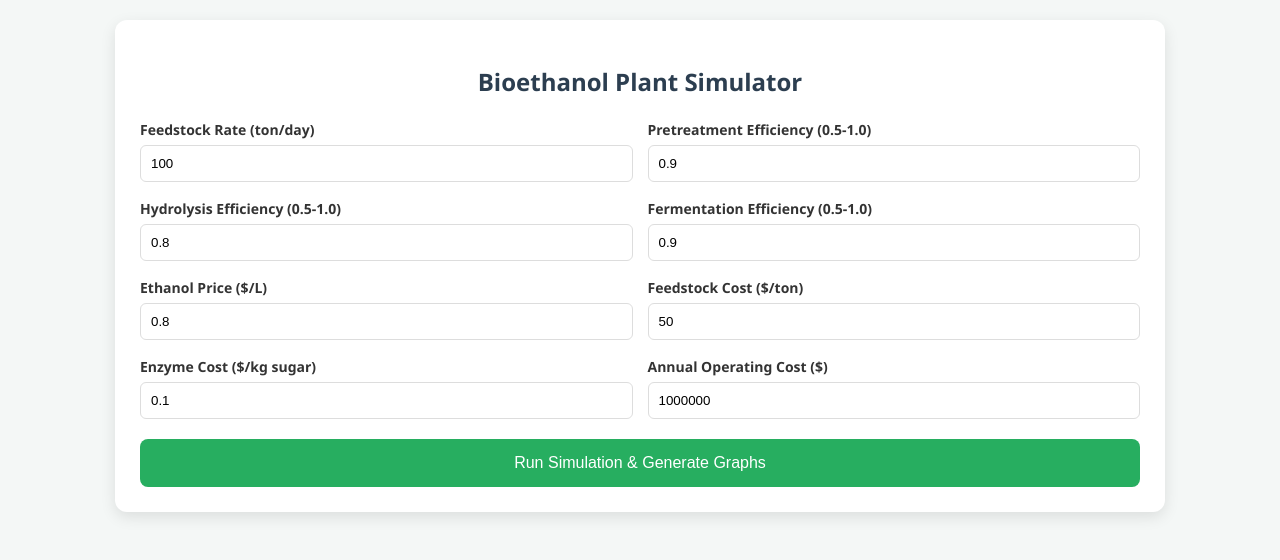
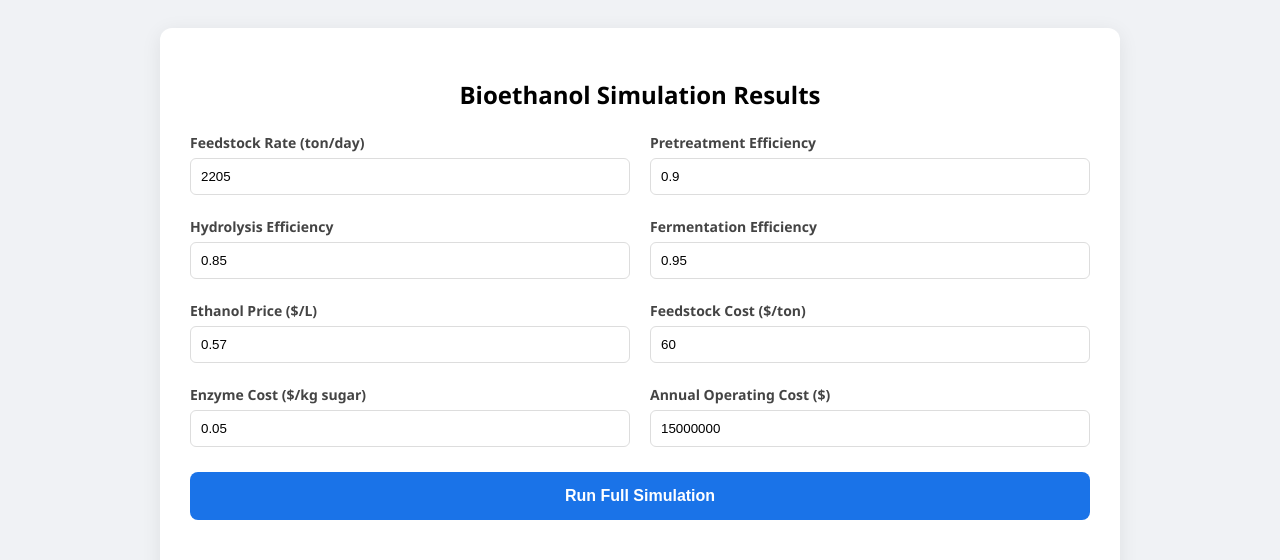
Before and after one commit to Abdulrahmanibrahimsaid/project, a Flask app: page / in a window 1280 px wide. Shown: the top 560 px of the page. Before the commit the page ends 517 px from the top, so only its background shows below. Run offline with Flask 3, Linux system fonts and the light colour scheme.

Commit message:
Update index.html

```diff
--- a/templates/index.html
+++ b/templates/index.html
@@ -6,46 +6,51 @@
     <title>Bioethanol Industrial Simulator</title>
     <script src="https://cdn.jsdelivr.net/npm/chart.js"></script>
     <style>
-        body { font-family: 'Segoe UI', sans-serif; background: #f4f7f6; margin: 0; padding: 20px; }
-        .container { max-width: 1000px; margin: auto; background: white; padding: 25px; border-radius: 12px; box-shadow: 0 5px 15px rgba(0,0,0,0.1); }
-        .grid { display: grid; grid-template-columns: 1fr 1fr; gap: 15px; }
-        label { font-weight: bold; font-size: 14px; color: #333; }
+        body { font-family: 'Segoe UI', sans-serif; background: #f0f2f5; padding: 20px; }
+        .container { max-width: 900px; margin: auto; background: white; padding: 30px; border-radius: 12px; box-shadow: 0 4px 20px rgba(0,0,0,0.08); }
+        .grid { display: grid; grid-template-columns: 1fr 1fr; gap: 20px; }
+        label { font-weight: bold; font-size: 14px; color: #444; }
         input { width: 100%; padding: 10px; margin-top: 5px; border: 1px solid #ddd; border-radius: 6px; box-sizing: border-box; }
-        button { background: #27ae60; color: white; padding: 15px; border: none; border-radius: 8px; width: 100%; font-size: 16px; cursor: pointer; margin-top: 20px; }
-        .results-section { margin-top: 30px; display: none; }
-        .stats { display: grid; grid-template-columns: 1fr 1fr; gap: 10px; background: #e8f6ef; padding: 15px; border-radius: 8px; }
-        .chart-box { margin-top: 30px; height: 400px; }
+        button { background: #1a73e8; color: white; padding: 15px; border: none; border-radius: 8px; width: 100%; font-size: 16px; font-weight: bold; cursor: pointer; margin-top: 25px; transition: 0.3s; }
+        button:hover { background: #1557b0; }
+
+        .results-card { margin-top: 30px; display: none; background: #ffffff; border: 1px solid #e0e0e0; border-radius: 10px; padding: 20px; }
+        .results-header { border-bottom: 2px solid #1a73e8; margin-bottom: 15px; color: #1a73e8; }
+        .result-row { display: flex; justify-content: space-between; padding: 10px 0; border-bottom: 1px solid #f0f0f0; }
+        .result-row:last-child { border: none; font-size: 1.2em; color: #2e7d32; font-weight: bold; }
+
+        .chart-box { margin-top: 40px; height: 400px; }
     </style>
 </head>
 <body>
+
 <div class="container">
-    <h2 style="text-align: center; color: #2c3e50;">Bioethanol Plant Simulator</h2>
+    <h2 style="text-align: center;">Bioethanol Simulation Results</h2>
     <div class="grid">
-        <div><label>Feedstock Rate (ton/day)</label><input type="number" id="feed_rate" value="100"></div>
-        <div><label>Pretreatment Efficiency (0.5-1.0)</label><input type="number" id="pretreat_eff" step="0.01" value="0.9"></div>
-        <div><label>Hydrolysis Efficiency (0.5-1.0)</label><input type="number" id="hydroly_eff" step="0.01" value="0.8"></div>
-        <div><label>Fermentation Efficiency (0.5-1.0)</label><input type="number" id="ferment_eff" step="0.01" value="0.9"></div>
-        <div><label>Ethanol Price ($/L)</label><input type="number" id="eth_price" step="0.01" value="0.8"></div>
-        <div><label>Feedstock Cost ($/ton)</label><input type="number" id="feed_cost" value="50"></div>
-        <div><label>Enzyme Cost ($/kg sugar)</label><input type="number" id="enzyme_cost" step="0.01" value="0.1"></div>
-        <div><label>Annual Operating Cost ($)</label><input type="number" id="annual_operating_cost" value="1000000"></div>
+        <div><label>Feedstock Rate (ton/day)</label><input type="number" id="feed_rate" value="2205"></div>
+        <div><label>Pretreatment Efficiency</label><input type="number" id="pretreat_eff" step="0.01" value="0.9"></div>
+        <div><label>Hydrolysis Efficiency</label><input type="number" id="hydroly_eff" step="0.01" value="0.85"></div>
+        <div><label>Fermentation Efficiency</label><input type="number" id="ferment_eff" step="0.01" value="0.95"></div>
+        <div><label>Ethanol Price ($/L)</label><input type="number" id="eth_price" step="0.01" value="0.57"></div>
+        <div><label>Feedstock Cost ($/ton)</label><input type="number" id="feed_cost" value="60"></div>
+        <div><label>Enzyme Cost ($/kg sugar)</label><input type="number" id="enzyme_cost" step="0.01" value="0.05"></div>
+        <div><label>Annual Operating Cost ($)</label><input type="number" id="annual_operating_cost" value="15000000"></div>
     </div>
-    <button onclick="calculate()">Run Simulation & Generate Graphs</button>
 
-    <div id="resultsSection" class="results-section">
-        <h3>=== Simulation Results ===</h3>
-        <div class="stats" id="statsOutput"></div>
+    <button onclick="runSimulation()">Run Full Simulation</button>
 
-        <div class="chart-box"><canvas id="effChart"></canvas></div>
-        <div class="chart-box"><canvas id="feedEthChart"></canvas></div>
-        <div class="chart-box"><canvas id="feedProfitChart"></canvas></div>
+    <div id="resultsCard" class="results-card">
+        <div class="results-header"><h3>=== Simulation Results ===</h3></div>
+        <div id="resultsList"></div>
     </div>
+
+    <div class="chart-box"><canvas id="effChart"></canvas></div>
 </div>
 
 <script>
-let charts = {};
+let myChart = null;
 
-async function calculate() {
+async function runSimulation() {
     const data = {};
     document.querySelectorAll('input').forEach(i => data[i.id] = i.value);
 
@@ -56,47 +61,41 @@ async function calculate() {
     });
     const res = await response.json();
 
-    document.getElementById('resultsSection').style.display = 'block';
+    if(res.error) { alert("Error: " + res.error); return; }
 
-    // عرض الأرقام
-    const s = res.main;
-    document.getElementById('statsOutput').innerHTML = `
-        <div>Dry Biomass: <b>${s.dry_biomass.toLocaleString()} ton/day</b></div>
-        <div>Total Sugars: <b>${s.total_sugar_kg.toLocaleString()} kg/day</b></div>
-        <div>Ethanol Production: <b>${s.ethanol_L.toLocaleString()} L/day</b></div>
-        <div>Daily Profit: <b style="color:green">$${s.daily_profit.toLocaleString()}</b></div>
+    const card = document.getElementById('resultsCard');
+    const list = document.getElementById('resultsList');
+    card.style.display = 'block';
+
+    const m = res.main;
+    list.innerHTML = `
+        <div class="result-row"><span>Dry Biomass:</span> <b>${m.dry_biomass.toLocaleString(undefined, {minimumFractionDigits: 2})} ton/day</b></div>
+        <div class="result-row"><span>Total Sugars:</span> <b>${m.total_sugar_kg.toLocaleString(undefined, {minimumFractionDigits: 2})} kg/day</b></div>
+        <div class="result-row"><span>Fermentable Sugar:</span> <b>${m.fermentable_sugar_kg.toLocaleString(undefined, {minimumFractionDigits: 2})} kg/day</b></div>
+        <div class="result-row"><span>Ethanol Production:</span> <b>${m.ethanol_L.toLocaleString(undefined, {minimumFractionDigits: 2})} L/day</b></div>
+        <div class="result-row"><span>Ethanol Mass:</span> <b>${m.ethanol_kg.toLocaleString(undefined, {minimumFractionDigits: 2})} kg/day</b></div>
+        <div class="result-row"><span>Daily Revenue:</span> <b>$${m.daily_revenue.toLocaleString(undefined, {minimumFractionDigits: 2})}</b></div>
+        <div class="result-row"><span>Total Daily Cost:</span> <b>$${m.total_daily_cost.toLocaleString(undefined, {minimumFractionDigits: 2})}</b></div>
+        <div class="result-row"><span>Daily Profit:</span> <b>$${m.daily_profit.toLocaleString(undefined, {minimumFractionDigits: 2})}</b></div>
     `;
 
-    // رسم البياني 1: Efficiencies
-    renderChart('effChart', res.sens_eff.labels, [
-        {label: 'Pretreatment', data: res.sens_eff.pretreat, borderColor: 'red'},
-        {label: 'Hydrolysis', data: res.sens_eff.hydroly, borderColor: 'blue'},
-        {label: 'Fermentation', data: res.sens_eff.ferment, borderColor: 'green'}
-    ], 'Efficiency (%)', 'Daily Profit ($)');
-
-    // رسم البياني 2: Feed vs Ethanol
-    renderChart('feedEthChart', res.sens_feed.labels, [
-        {label: 'Ethanol Production', data: res.sens_feed.ethanol, borderColor: 'blue'}
-    ], 'Feedstock Rate (ton/day)', 'Ethanol (L/day)');
-
-    // رسم البياني 3: Feed vs Profit
-    renderChart('feedProfitChart', res.sens_feed.labels, [
-        {label: 'Daily Profit', data: res.sens_feed.profit, borderColor: 'orange'}
-    ], 'Feedstock Rate (ton/day)', 'Daily Profit ($)');
-}
-
-function renderChart(id, labels, datasets, xTitle, yTitle) {
-    if (charts[id]) charts[id].destroy();
-    charts[id] = new Chart(document.getElementById(id), {
+    // رسم البياني
+    const ctx = document.getElementById('effChart').getContext('2d');
+    if (myChart) myChart.destroy();
+    myChart = new Chart(ctx, {
         type: 'line',
-        data: { labels: labels.map(l => l.toFixed(1)), datasets: datasets },
+        data: {
+            labels: res.sens_eff.labels,
+            datasets: [
+                {label: 'Pretreatment', data: res.sens_eff.pretreat, borderColor: 'red', fill: false},
+                {label: 'Hydrolysis', data: res.sens_eff.hydroly, borderColor: 'blue', fill: false},
+                {label: 'Fermentation', data: res.sens_eff.ferment, borderColor: 'green', fill: false}
+            ]
+        },
         options: {
             responsive: true,
             maintainAspectRatio: false,
-            scales: {
-                x: { title: { display: true, text: xTitle } },
-                y: { title: { display: true, text: yTitle } }
-            }
+            plugins: { title: { display: true, text: 'Profit Sensitivity Analysis' } }
         }
     });
 }
```
